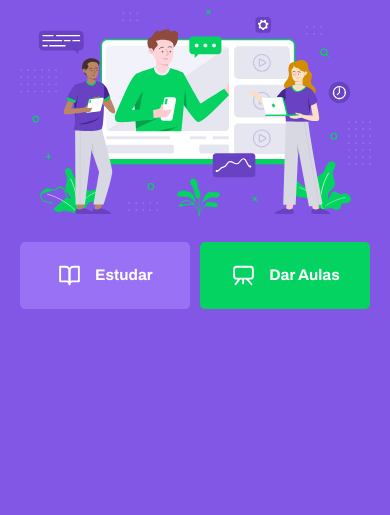
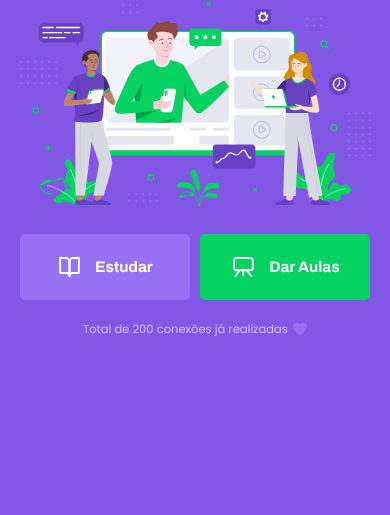
Before and after one commit to douglasabnovato/rocketseat-nlw-2, a plain HTML site: page index.html in a window 390 px wide. Shown: the part 329-844 px from the top of the page. Drawn offline with Linux system fonts and the light colour scheme.

Commit message:
mobile first - done

```diff
--- a/index.html
+++ b/index.html
@@ -30,7 +30,8 @@
         </div>
 
         <p class="total-connections">
-
+            Total de 200 conexões já realizadas
+            <img src="images/icons/purple-heart.svg" alt="Coração Roxo">
         </p>
 
     </div>
--- a/style/partials/page-landing.css
+++ b/style/partials/page-landing.css
@@ -79,3 +79,14 @@
 .buttons-container a.give-classes:hover {
     background: var(--color-secondary-dark);
 }
+
+.total-connections {
+    font-size: 1.8rem;
+    display: flex;
+    align-items: center;
+    justify-content: center;
+}
+
+.total-connections img{
+    margin-left: .8rem;
+}
```
